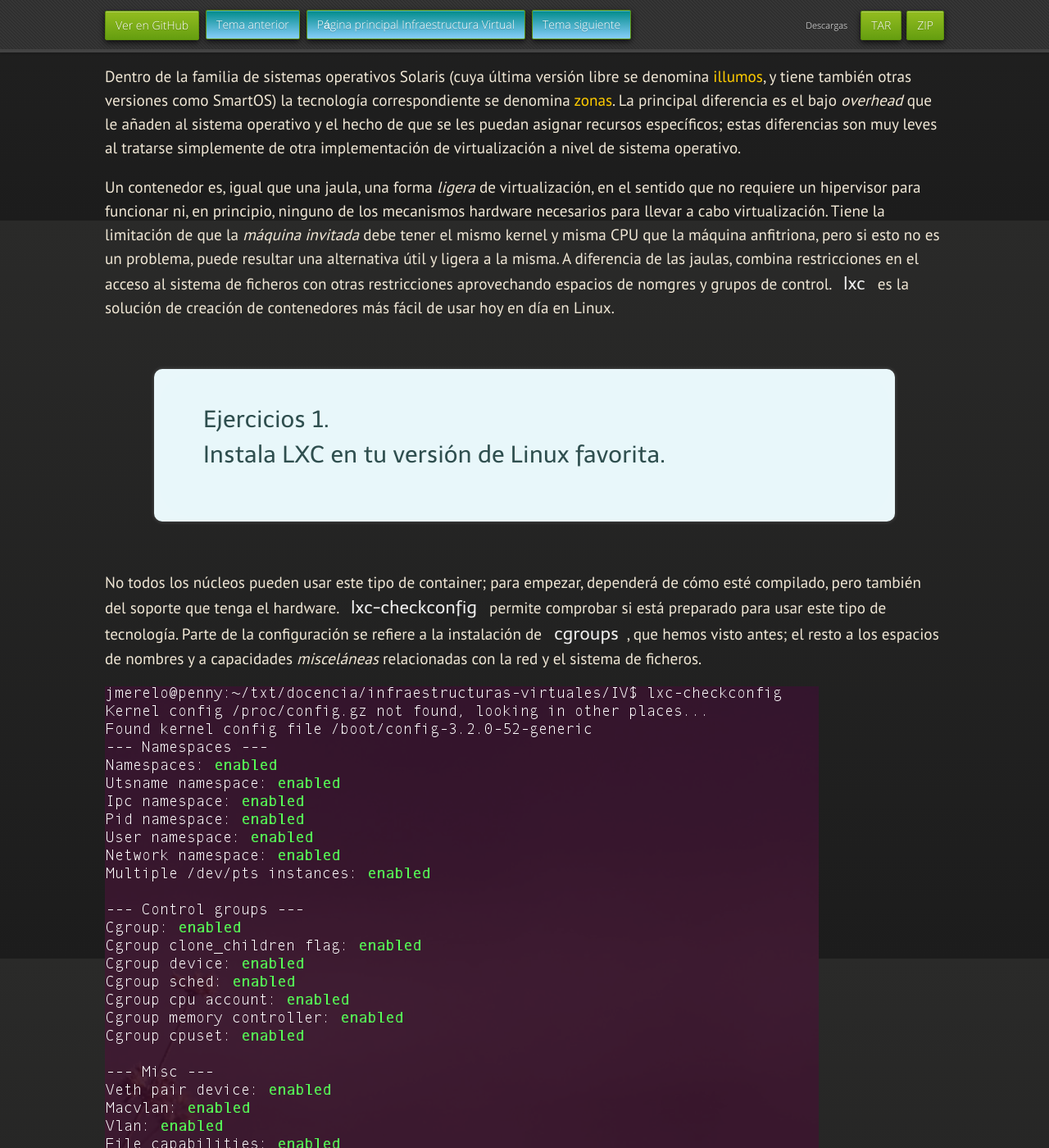
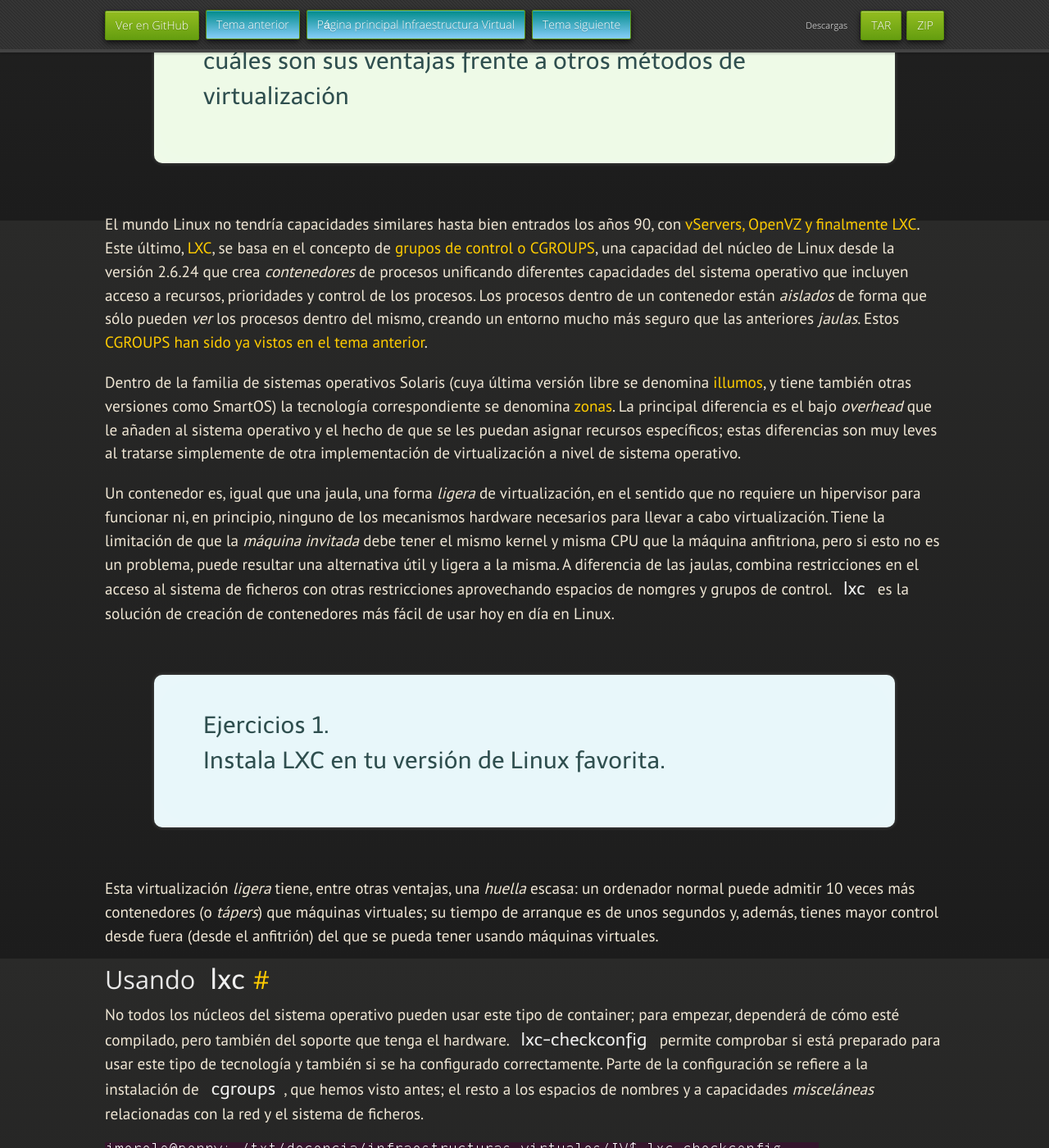
Before and after one commit to JJ/IV, a Jekyll site: the page built from documentos/temas/Contenedores.md, in a window 1280 px wide and 1400 px high, scrolled down 631 px. Shown: the whole window at 82% size. Built offline with Jekyll 4.4.1, drawn with Linux system fonts in a browser that asks for light colours; nearby versions of some CDN libraries; some web fonts are replaced; some of the changed text lies outside the part shown.

Commit message:
Sync documentos/temas/Contenedores.md documentos/temas/Intro_concepto_y_soporte_fisico.md documentos/temas/Tecnicas_de_virtualizacion.md and  from master to gh-pages

```diff
--- a/documentos/temas/Contenedores.md
+++ b/documentos/temas/Contenedores.md
@@ -14,7 +14,7 @@
 next: 3.Uso_de_sistemas
 -->
 
-Un primer paso de virtualización: *contenedores*
+Un  paso más hacia la virtualización completa: *contenedores*
 -------
 
 El aislamiento de grupos de procesos formando una *jaula* o
@@ -22,7 +22,7 @@
 de la rama Unix desde los años 80, en forma del programa
 [chroot](http://es.wikipedia.org/wiki/Chroot) (creado por Bill Joy, el
 que más adelante sería uno de los padres de Java). La restricción de
-uso de recursos de las *jaulas `chroot`* se limitaba a la protección
+uso de recursos de las *jaulas `chroot`*, que ya hemos visto, se limitaba a la protección
 del acceso a ciertos recursos del sistema de archivos, aunque son
 relativamente fáciles de superar; incluso así, fue durante mucho
 tiempo la forma principal de configurar servidores de alojamiento
@@ -37,7 +37,18 @@
 del sistema. Tiene como limitación, sin embargo, la obligación de
 ejecutar la misma versión del núcleo del sistema.
 
-El mundo Linux no tendría capacidades similares hasta los años 80, con
+<div class='nota' markdown='1'>
+
+En
+[esta presentación](http://www.slideshare.net/dotCloud/scale11x-lxc-talk-16766275)
+explica como los espacios de nombres son la clave para la creación de
+contenedores y cuáles son sus ventajas frente a otros métodos de
+virtualización
+
+</div>
+
+
+El mundo Linux no tendría capacidades similares hasta bien entrados los años 90, con
 [vServers, OpenVZ y finalmente LXC](http://en.wikipedia.org/wiki/Operating_system-level_virtualization#Implementations). Este
 último, [LXC](http://lxc.sourceforge.net), se basa en el concepto de
 [grupos de control o CGROUPS](http://en.wikipedia.org/wiki/Cgroups),
@@ -75,11 +86,19 @@
 Instala LXC en tu versión de Linux favorita.
 </div>
 
+Esta virtualización *ligera* tiene, entre otras ventajas, una
+*huella* escasa: un ordenador normal puede admitir 10 veces más contenedores
+(o *tápers*) que máquinas virtuales; su tiempo de arranque es de unos
+segundos y, además, tienes mayor control desde fuera (desde el anfitrión) del que se pueda
+tener usando máquinas virtuales.
 
-No todos los núcleos pueden usar este tipo de container; para empezar,
+Usando `lxc`
+--
+
+No todos los núcleos del sistema operativo pueden usar este tipo de container; para empezar,
 dependerá de cómo esté compilado, pero también del soporte que tenga
 el hardware. `lxc-checkconfig` permite comprobar si está preparado
-para usar este tipo de tecnología. Parte de la configuración se
+para usar este tipo de tecnología y también si se ha configurado correctamente. Parte de la configuración se
 refiere a la instalación de `cgroups`, que hemos visto antes; el resto
 a los espacios de nombres y a capacidades *misceláneas* relacionadas
 con la red y el sistema de ficheros.
@@ -257,7 +276,7 @@
 
 	juju init -w
 
-<div class='notas' markdown='1'>
+<div class='nota' markdown='1'>
 
 En el
 [documento de instalación](https://juju.ubuntu.com/docs/getting-started.html)
@@ -289,7 +308,7 @@
 
 por ejemplo, se puede cambiar a ese entorno.
 
-<div class='notas' markdown='1'>
+<div class='nota' markdown='1'>
 
 Para [trabajar en local hace falta instalar MongoDB](http://marcoceppi.com/2013/07/compiling-juju-and-the-local-provider/). Si no lo tienes
 instalado, haz
@@ -409,6 +428,6 @@
 
 <div class='ejercicios' markdown='1'>
 
-Instalar `juju` y, usándolo, instalar MediaWiki en un táper
+Instalar `juju` y, usándolo, instalar MediaWiki en un táper.
 
 </div>
```
Also changed, not shown: documentos/temas/Intro_concepto_y_soporte_fisico.md (+9 -9 lines), documentos/temas/Tecnicas_de_virtualizacion.md (+24 -21 lines).
